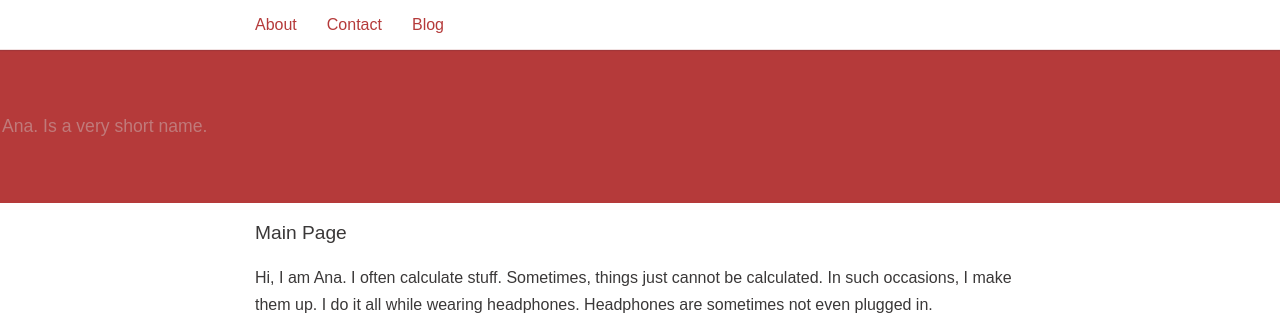
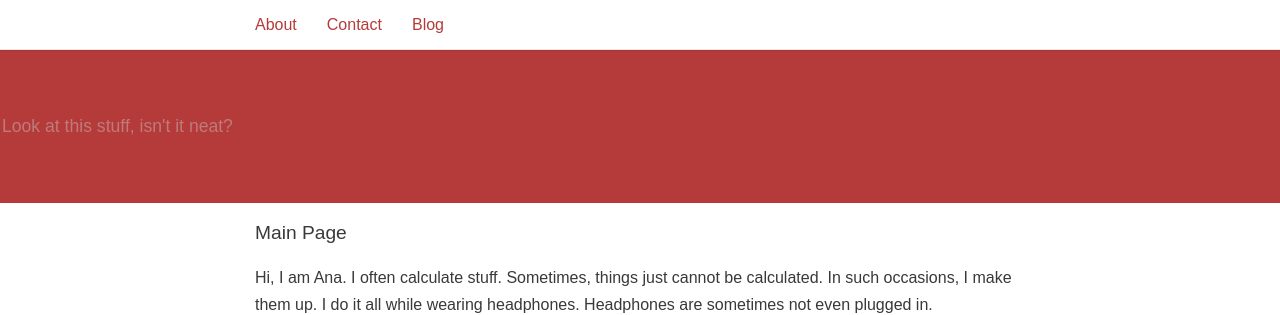
Before and after one commit to electro-swing/electro-swing.github.io, a Jekyll site: the page built from index.html, in a window 1280 px wide. Shown: the top 315 px of the page. Built offline with Jekyll 4.4.1, drawn with Linux system fonts in a browser that asks for light colours; some web fonts are replaced.

Commit message:
Update _config.yml

```diff
--- a/_config.yml
+++ b/_config.yml
@@ -1,4 +1,4 @@
-title: Ana. Is a very short name.
+title: Look at this stuff, isn't it neat?
 permalink: /blog/:year/:month/:day/:title
 github_username:  electro-swing
 theme: jekyll-theme-minimal
```
